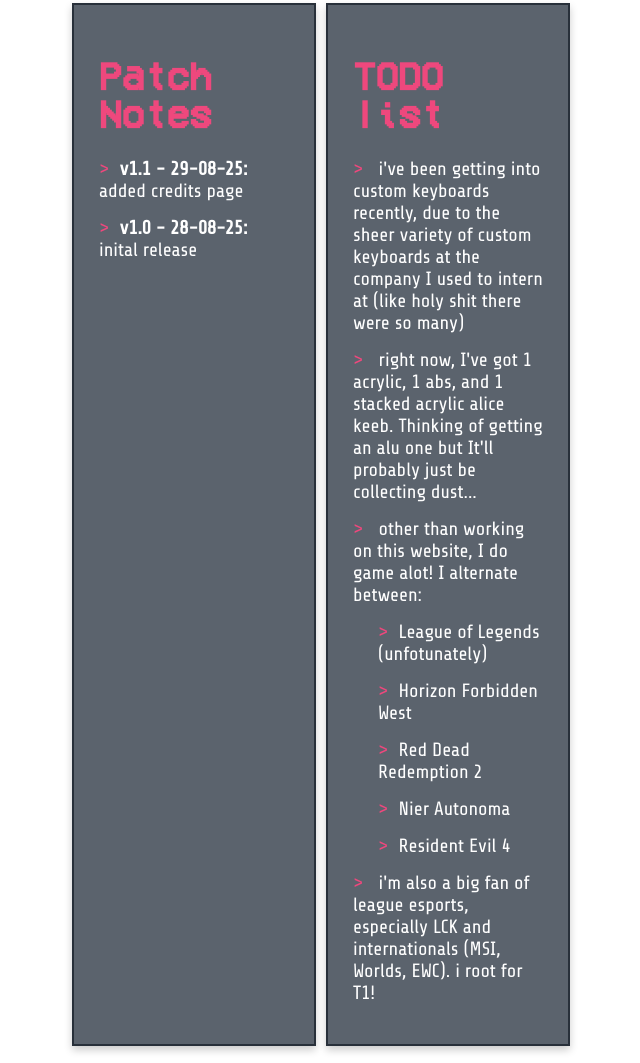
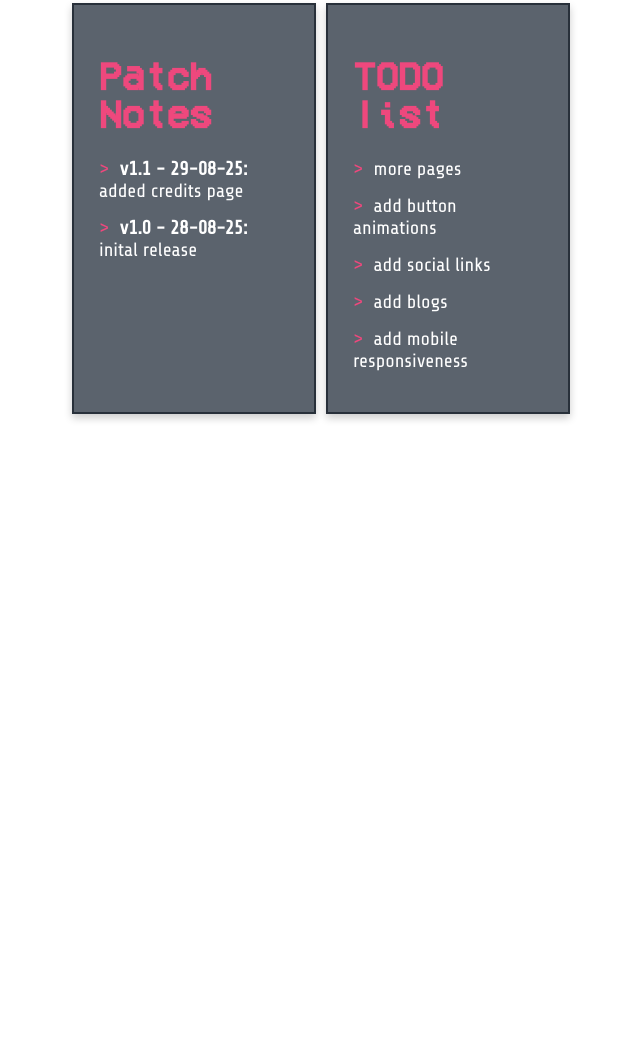
Before and after one commit to trinityprime/KOUVERA, a plain HTML site: page index.html in a window 1280 px wide. Shown: the part 1304-2367 px from the top of the page, without its empty margins (454-1094 px from the left). After the commit the page ends 1837 px from the top, so only its background shows below. Drawn offline with Linux system fonts and the light colour scheme.

Commit message:
updated todo list

```diff
--- a/index.html
+++ b/index.html
@@ -97,31 +97,11 @@
               <div class="container">
                 <h1>TODO list</h1>
                 <ul>
-                  <li>
-                    i've been getting into custom keyboards recently, due to the
-                    sheer variety of custom keyboards at the company I used to
-                    intern at (like holy shit there were so many)
-                  </li>
-                  <li>
-                    right now, I've got 1 acrylic, 1 abs, and 1 stacked acrylic
-                    alice keeb. Thinking of getting an alu one but It'll
-                    probably just be collecting dust...
-                  </li>
-                  <li>
-                    other than working on this website, I do game alot! I
-                    alternate between:
-                    <ul class="nested-ul">
-                      <li>League of Legends (unfotunately)</li>
-                      <li>Horizon Forbidden West</li>
-                      <li>Red Dead Redemption 2</li>
-                      <li>Nier Autonoma</li>
-                      <li>Resident Evil 4</li>
-                    </ul>
-                  </li>
-                  <li>
-                    i'm also a big fan of league esports, especially LCK and
-                    internationals (MSI, Worlds, EWC). i root for T1!
-                  </li>
+                  <li>more pages</li>
+                  <li>add button animations</li>
+                  <li>add social links</li>
+                  <li>add blogs</li>
+                  <li>add mobile responsiveness</li>
                 </ul>
               </div>
             </div>
```
